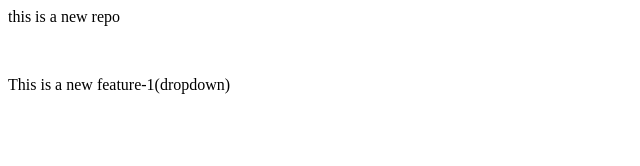
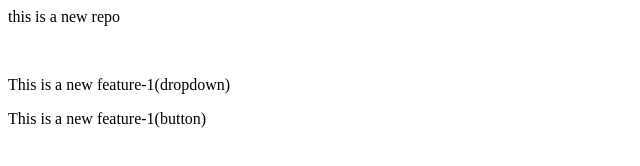
Before and after one commit to ArshadAhmed7/local_repo, a plain HTML site: page index.html in a window 1280 px wide. Shown: the whole page, without its empty margins (0-640 px from the left). Drawn offline with Linux system fonts and the light colour scheme.

Commit message:
added both1

```diff
--- a/index.html
+++ b/index.html
@@ -1,3 +1,4 @@
 <p> this is a new repo</p>
 <br>
 <p>This is a new feature-1(dropdown)</p>
+<p>This is a new feature-1(button)</p>
```
